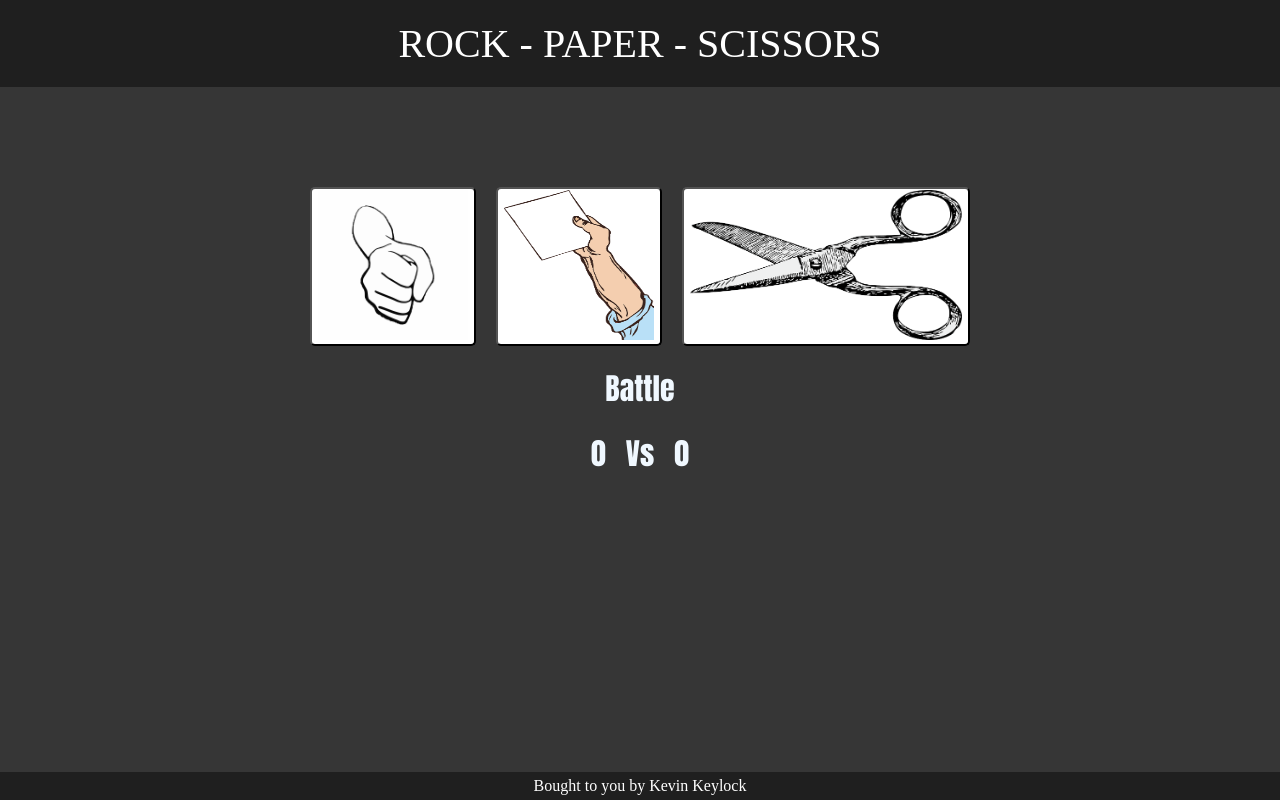
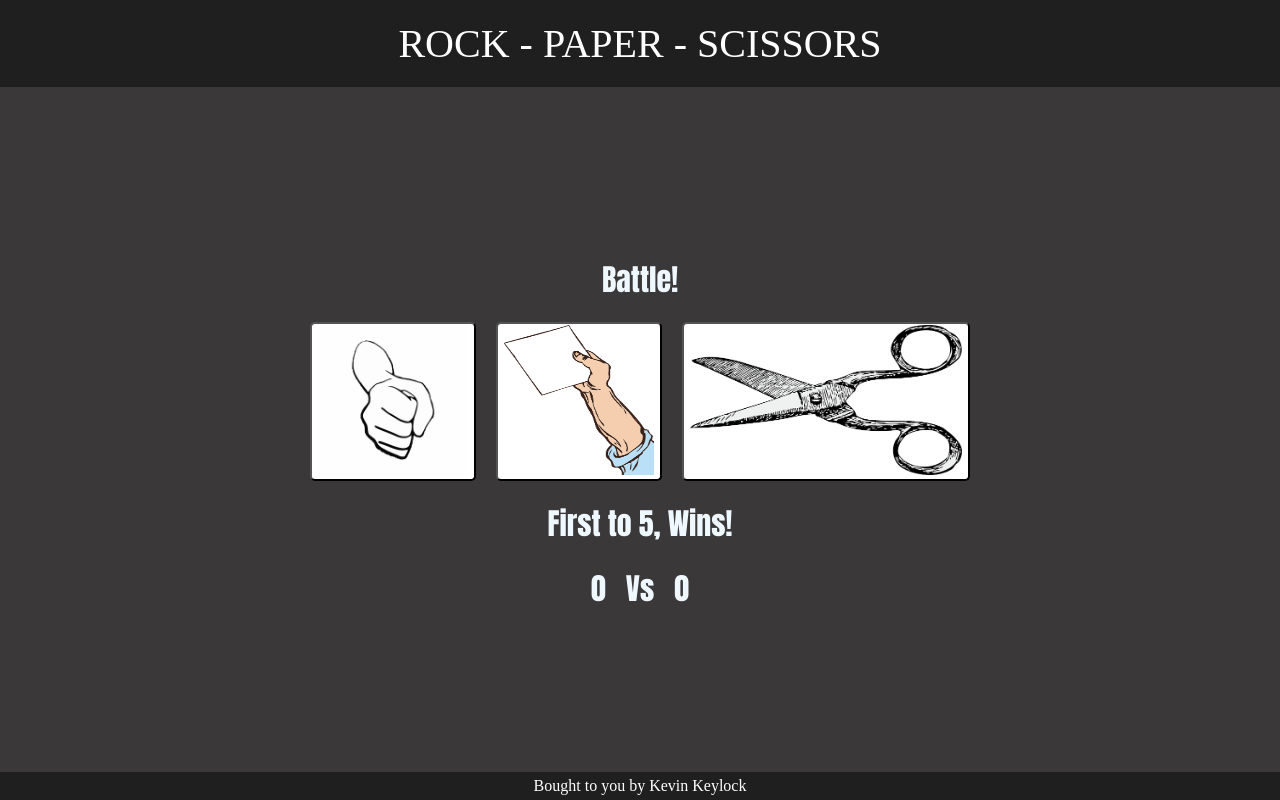
Before and after one commit to KevinKeylock/rock-paper-scissors, a plain HTML site: page index.html in a window 1280 px wide. Drawn offline with Linux system fonts and the light colour scheme.

Commit message:
Tidy up code

```diff
--- a/index.html
+++ b/index.html
@@ -5,16 +5,20 @@
     <meta name="viewport" content="width=device-width, initial-scale=1.0">
     <link rel="stylesheet" href="style.css">
     <title>Rock Paper Scissors</title>
+
 </head>
 <body>
+
     <header id = "header">ROCK - PAPER - SCISSORS</header>
-    <div class = "main"><div class = "buttons">
+    <div class = "main">
+      <div class="scores">Battle!</div>
+      <div class = "buttons">
         <button id="rock"><img src = "images/rock.png" height = "150px"></button>
         <button id="paper"><img src= "images/paper.png" height = "150px" width = "150px"></button>
         <button  id="scissors"><img src = "images/scissors.png" height = "150px"></button>
       </div>
 
-    <div id="result">Battle</div>
+      <div id="result">First to 5, Wins!</div>
       <div class = "scores">
         <div id="player">0</div>
         <div>Vs</div>
--- a/style.css
+++ b/style.css
@@ -1,11 +1,17 @@
-
 body {
-  background-color: rgb(54, 54, 54);
+  /*background-image: url("images/black.jpg");
+  background-size: cover;*/
   margin: 0;
   padding: 0;
+  background-color: rgb(58, 56, 56);
 
 }
 
+.main{
+  display: flex;
+  flex-direction: column;
+  padding-top: 150px;
+}
 #header{
   text-align: center;
   color: white;
@@ -16,17 +22,13 @@ body {
   margin: 0;
 }
 
+.buttons{
 
-
-.buttons{
-  padding-top: 100px;
   align-items: center;
   display: flex;
   flex-direction: row;
   gap: 20px;
   justify-content: center;
-
-
   }
 
 button {
@@ -47,7 +49,7 @@ button {
   display: flex;
   gap: 20px;
   justify-content: center;
-    padding-top: 20px;
+  padding: 20px 0 20px 0;
   font-size: 30px;
   font-family: Impact, Haettenschweiler, 'Arial Narrow Bold', sans-serif;
   color: aliceblue;
@@ -63,7 +65,3 @@ button {
   text-align: center;
   padding: 5px 0 5px 0;
 }
-
-.main{
-
-}
```
Also changed, not shown: images/black.jpg (added). Lines whose indentation alone changed are shown as unchanged.
